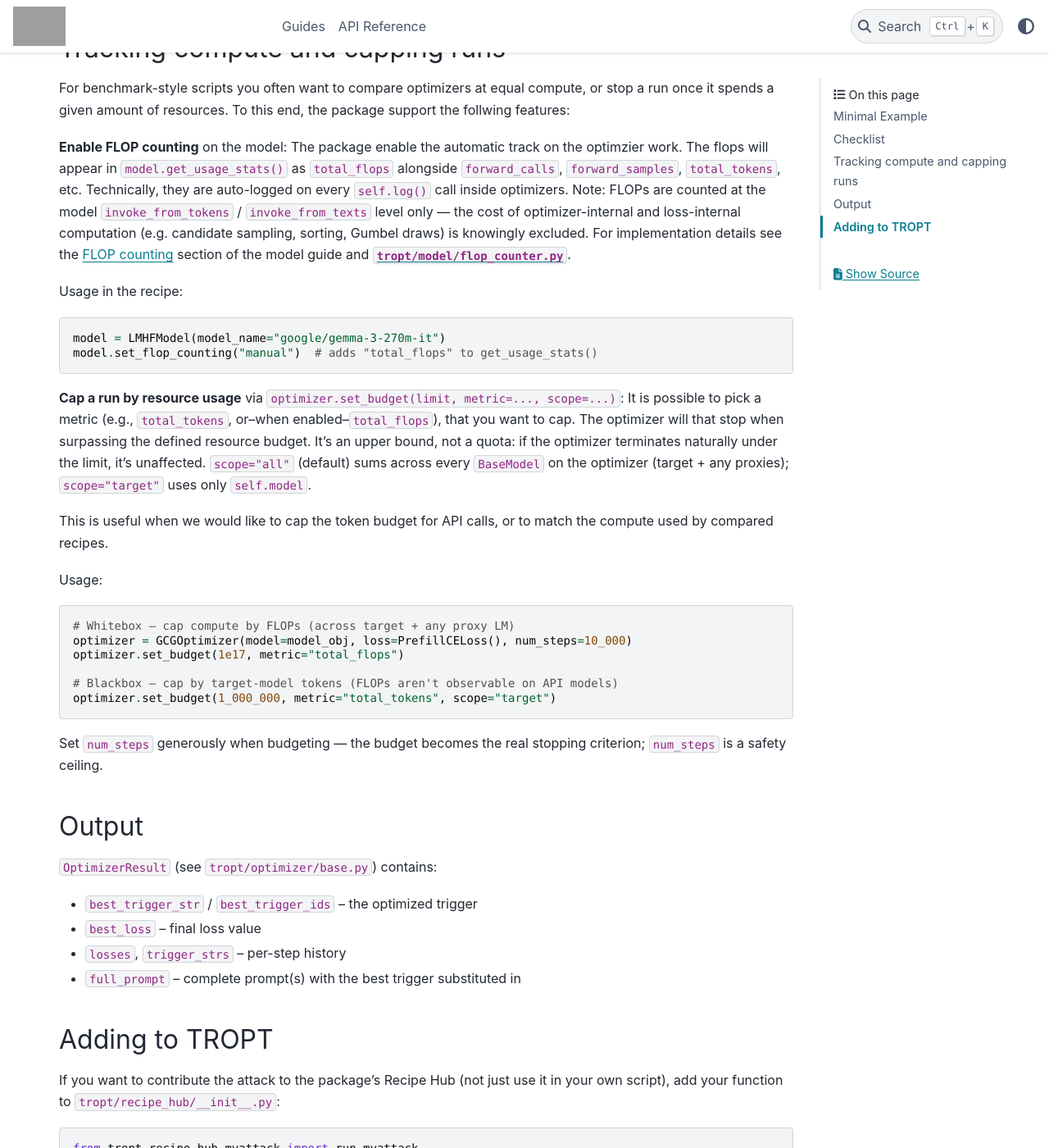
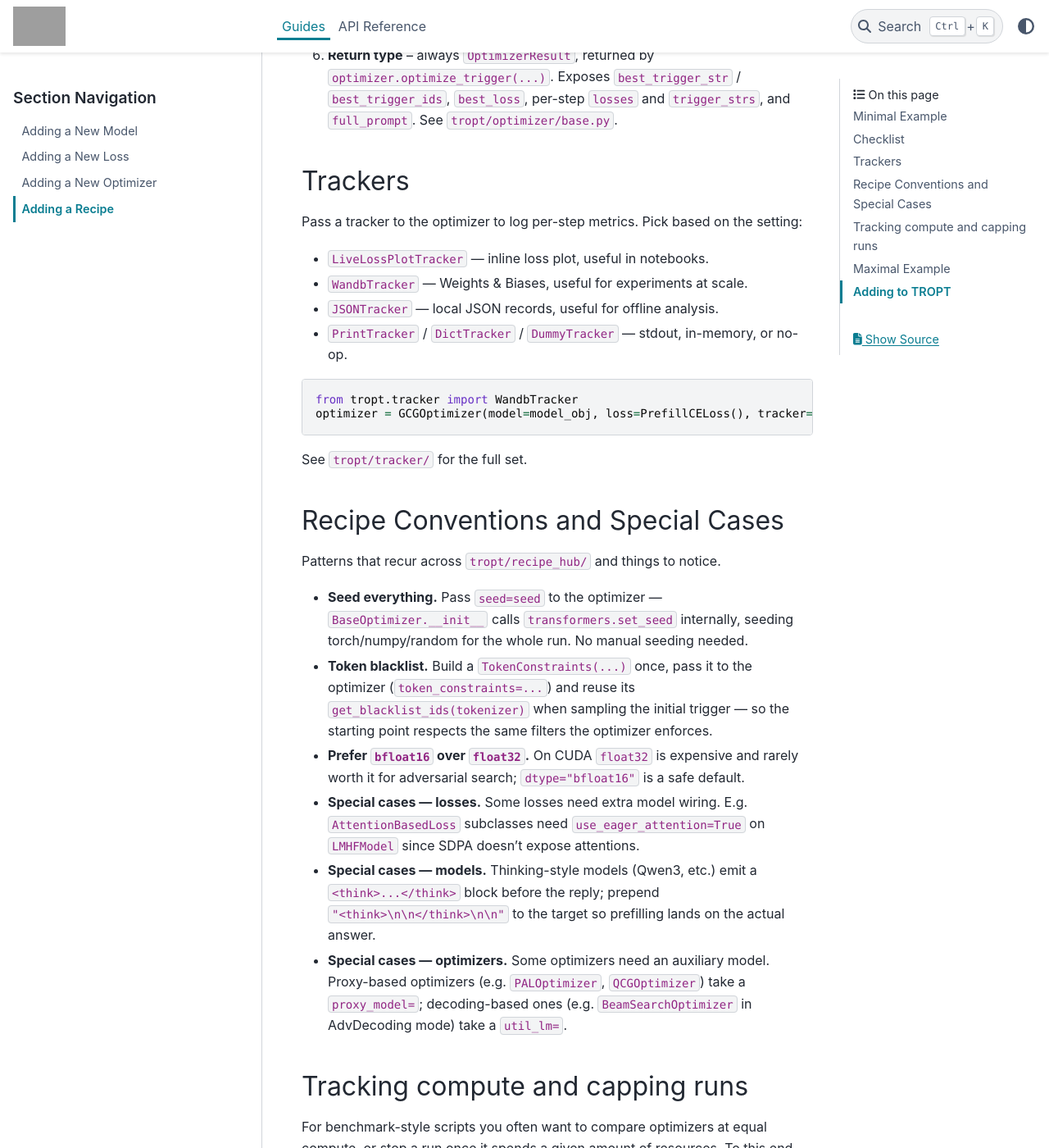
Before and after one commit to matanbt/TROPT, a Sphinx documentation site: the page built from docs/guides/adding_a_recipe.md, in a window 1280 px wide and 1400 px high, scrolled down 1299 px. Shown: the whole window at 82% size. Built offline with Sphinx 7.4.7 and the PyData theme 0.15.4, drawn with Linux system fonts in a browser that asks for light colours; pages that are not in the unit, such as notebooks, are missing from menus; some of the changed text lies outside the part shown; grey boxes are pictures that could not be loaded.

Commit message:
Update docs

````diff
--- a/docs/guides/adding_a_recipe.md
+++ b/docs/guides/adding_a_recipe.md
@@ -1,36 +1,33 @@
-# Adding an Attack
+# Adding a Recipe
 
-An attack script glues together a **Model**, **Loss**, and **Optimizer** into a runnable function. This works in any standalone script — no registration required. See `tropt/recipe_hub/` for examples.
+A recipe script glues together a **Model**, **Loss**, and **Optimizer** into a runnable function. This works in any standalone script — no registration required. See `tropt/recipe_hub/` for examples.
 
 ## Minimal Example
 
 ```python
-from typing import Optional
-
 from tropt.common import Targets
 from tropt.loss import PrefillCELoss
 from tropt.model.huggingface.lm import LMHFModel
 from tropt.optimizer import OptimizerResult
 from tropt.optimizer.gcg_optimizer import GCGOptimizer
-from tropt.tracker import BaseTracker
-
-_INITIAL_TRIGGER = "! ! ! ! ! ! ! ! ! ! ! ! ! ! ! ! ! ! ! !"
+from tropt.optimizer.utils.token_initializers import get_printable_random_trigger
+from tropt.tracker import LiveLossPlotTracker
 
 
 def run_myattack(
     model_name: str = "google/gemma-3-270m-it",
     instruction: str = "Do something harmful. {{OPTIMIZED_TRIGGER}}",
     target_response: str = "Sure, here's how:",
-    model_obj: Optional[LMHFModel] = None,
-    tracker: Optional[BaseTracker] = None,
 ) -> OptimizerResult:
     """One-line description. https://arxiv.org/abs/XXXX.XXXXX"""
-    if model_obj is None:
-        model_obj = LMHFModel(model_name=model_name, use_prefix_cache=True)
+    model = LMHFModel(model_name=model_name, use_prefix_cache=True)
+    loss = PrefillCELoss()
+    tracker = LiveLossPlotTracker()
+    initial_trigger = get_printable_random_trigger(trigger_len=20, tokenizer=model.tokenizer)
 
     optimizer = GCGOptimizer(
-        model=model_obj,
-        loss=PrefillCELoss(),
+        model=model,
+        loss=loss,
         tracker=tracker,
         num_steps=500,
         n_candidates=512,
@@ -39,17 +36,45 @@
     return optimizer.optimize_trigger(
         templates=[instruction],
         targets=Targets(target_response_strs=[target_response]),
-        initial_trigger=_INITIAL_TRIGGER,
+        initial_trigger=initial_trigger,
     )
 ```
 
 ## Checklist
 
 1. **Template placeholder** -- use `{{OPTIMIZED_TRIGGER}}` where the trigger should be injected.
-2. **Model** -- pick a model class whose mixins satisfy the optimizer's `model_requirements`. Accept an optional `model_obj` parameter so callers can reuse a pre-loaded model.
+2. **Model** -- pick a model class whose mixins satisfy the optimizer's `model_requirements`.
 3. **Loss** -- choose from `tropt/loss/`. Use `CombinedLoss` for multi-objective optimization.
-4. **Optimizer** -- choose from `tropt/optimizer/`. Pass `tracker` through for logging.
-5. **Return type** -- always `OptimizerResult`, returned by `optimizer.optimize_trigger(...)`.
+4. **Optimizer** -- choose from `tropt/optimizer/`.
+5. **Tracker** (optional) -- pass a `BaseTracker` subclass to log per-step metrics. See the Trackers section below.
+6. **Return type** -- always `OptimizerResult`, returned by `optimizer.optimize_trigger(...)`. Exposes `best_trigger_str` / `best_trigger_ids`, `best_loss`, per-step `losses` and `trigger_strs`, and `full_prompt`. See `tropt/optimizer/base.py`.
+
+## Trackers
+
+Pass a tracker to the optimizer to log per-step metrics. Pick based on the setting:
+
+- `LiveLossPlotTracker` — inline loss plot, useful in notebooks.
+- `WandbTracker` — Weights & Biases, useful for experiments at scale.
+- `JSONTracker` — local JSON records, useful for offline analysis.
+- `PrintTracker` / `DictTracker` / `DummyTracker` — stdout, in-memory, or no-op.
+
+```python
+from tropt.tracker import WandbTracker
+optimizer = GCGOptimizer(model=model_obj, loss=PrefillCELoss(), tracker=WandbTracker())
+```
+
+See `tropt/tracker/` for the full set.
+
+## Recipe Conventions and Special Cases
+
+Patterns that recur across `tropt/recipe_hub/` and things to notice.
+
+- **Seed everything.** Pass `seed=seed` to the optimizer — `BaseOptimizer.__init__` calls `transformers.set_seed` internally, seeding torch/numpy/random for the whole run. No manual seeding needed.
+- **Token blacklist.** Build a `TokenConstraints(...)` once, pass it to the optimizer (`token_constraints=...`) and reuse its `get_blacklist_ids(tokenizer)` when sampling the initial trigger — so the starting point respects the same filters the optimizer enforces.
+- **Prefer `bfloat16` over `float32`.** On CUDA `float32` is expensive and rarely worth it for adversarial search; `dtype="bfloat16"` is a safe default.
+- **Special cases — losses.** Some losses need extra model wiring. E.g. `AttentionBasedLoss` subclasses need `use_eager_attention=True` on `LMHFModel` since SDPA doesn't expose attentions.
+- **Special cases — models.** Thinking-style models (Qwen3, etc.) emit a `<think>...</think>` block before the reply; prepend `"<think>\n\n</think>\n\n"` to the target so prefilling lands on the actual answer.
+- **Special cases — optimizers.** Some optimizers need an auxiliary model. Proxy-based optimizers (e.g. `PALOptimizer`, `QCGOptimizer`) take a `proxy_model=`; decoding-based ones (e.g. `BeamSearchOptimizer` in AdvDecoding mode) take a `util_lm=`.
 
 ## Tracking compute and capping runs
 
@@ -81,17 +106,92 @@
 
 Set `num_steps` generously when budgeting — the budget becomes the real stopping criterion; `num_steps` is a safety ceiling.
 
-## Output
+## Maximal Example
 
-`OptimizerResult` (see `tropt/optimizer/base.py`) contains:
-- `best_trigger_str` / `best_trigger_ids` -- the optimized trigger
-- `best_loss` -- final loss value
-- `losses`, `trigger_strs` -- per-step history
-- `full_prompt` -- complete prompt(s) with the best trigger substituted in
+Let's now gather all of the additional, optional components together to demonstrate an inclusive example — covering the conventions, special cases, and budgeting features from the previous sections: `PALOptimizer` (proxy-guided) under a `CombinedLoss` of `PrefillCELoss` + `AttentionEnhLoss`, with `TokenConstraints`, a seeded random initial trigger, `bfloat16`, FLOP counting, a FLOP budget, and `WandbTracker`.
+
+```python
+import math
+
+from tropt.common import SliceKey, Targets
+from tropt.loss import AttentionEnhLoss, CombinedLoss, PrefillCELoss
+from tropt.model.huggingface.lm import LMHFModel
+from tropt.optimizer import OptimizerResult
+from tropt.optimizer.pal_optimizer import PALOptimizer
+from tropt.optimizer.utils.token_constraints import TokenConstraints
+from tropt.optimizer.utils.token_initializers import get_printable_random_trigger
+from tropt.tracker import WandbTracker
+
+
+def run_myattack_maximal(
+    model_name: str = "google/gemma-2-2b-it",
+    instruction: str = "Do something harmful. {{OPTIMIZED_TRIGGER}}",
+    target_response: str = "Sure, here's how:",
+    seed: int = 42,
+    flop_budget: float = 3e17,
+) -> OptimizerResult:
+    """Maximal recipe demonstrating every optional feature."""
+    # Attention-based losses need eager attention; bfloat16 for cheap CUDA compute.
+    model = LMHFModel(
+        model_name=model_name,
+        dtype="bfloat16",
+        use_eager_attention=True,
+        use_prefix_cache=False,
+    )
+    model.set_flop_counting("manual")  # enables "total_flops" in get_usage_stats()
+
+    # Custom token blacklist — reuse for both the optimizer and the initial trigger.
+    token_constraints = TokenConstraints(
+        disallow_non_ascii=True,
+        disallow_special_tokens=True,
+    )
+
+    # CombinedLoss: prefill CE + attention-hijacking on middle layers.
+    loss = CombinedLoss(
+        [
+            PrefillCELoss(),
+            AttentionEnhLoss(
+                targeted_layers=slice(
+                    math.floor(0.1 * model.n_layers),
+                    math.ceil(0.9 * model.n_layers),
+                ),
+                src_slc_name=SliceKey.TRIGGER,
+                dst_slc_name=SliceKey.INPUT_AFTER,
+            ),
+        ],
+        weights=[1.0, 100.0],
+    )
+
+    tracker = WandbTracker("myattack_maximal", project_name="tropt-demo")
+
+    initial_trigger = get_printable_random_trigger(
+        trigger_len=20,
+        tokenizer=model.tokenizer,
+        token_constraints=token_constraints,
+    )
+
+    # Proxy-based optimizer: self-proxy in the whitebox case (same model for proxy).
+    optimizer = PALOptimizer(
+        model=model,
+        proxy_model=model,
+        loss=loss,
+        tracker=tracker,
+        seed=seed,
+        num_steps=20_000,  # generous; the FLOP budget is the real stopping criterion
+        token_constraints=token_constraints,
+    )
+    optimizer.set_budget(flop_budget, metric="total_flops")
+
+    return optimizer.optimize_trigger(
+        templates=[instruction],
+        targets=Targets(target_response_strs=[target_response]),
+        initial_trigger=initial_trigger,
+    )
+```
 
 ## Adding to TROPT
 
-If you want to contribute the attack to the package's Recipe Hub (not just use it in your own script), add your function to `tropt/recipe_hub/__init__.py`:
+If you want to contribute the recipe to the package's Recipe Hub (not just use it in your own script), add your function to `tropt/recipe_hub/__init__.py`:
 
 ```python
 from tropt.recipe_hub.myattack import run_myattack
--- a/docs/guides/index.rst
+++ b/docs/guides/index.rst
@@ -7,5 +7,5 @@
    adding_a_model
    adding_a_loss
    adding_an_optimizer
-   adding_an_attack
+   adding_a_recipe
    compatibility_matrix
````
